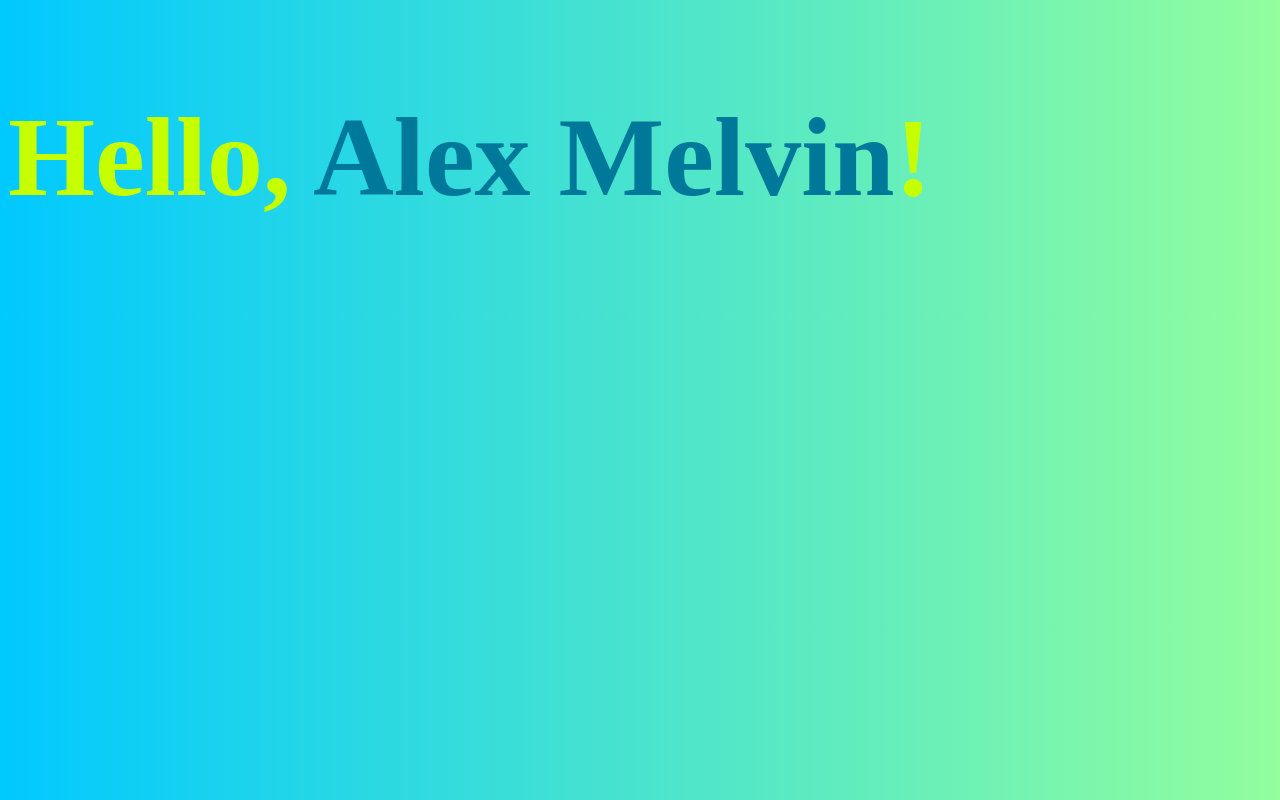
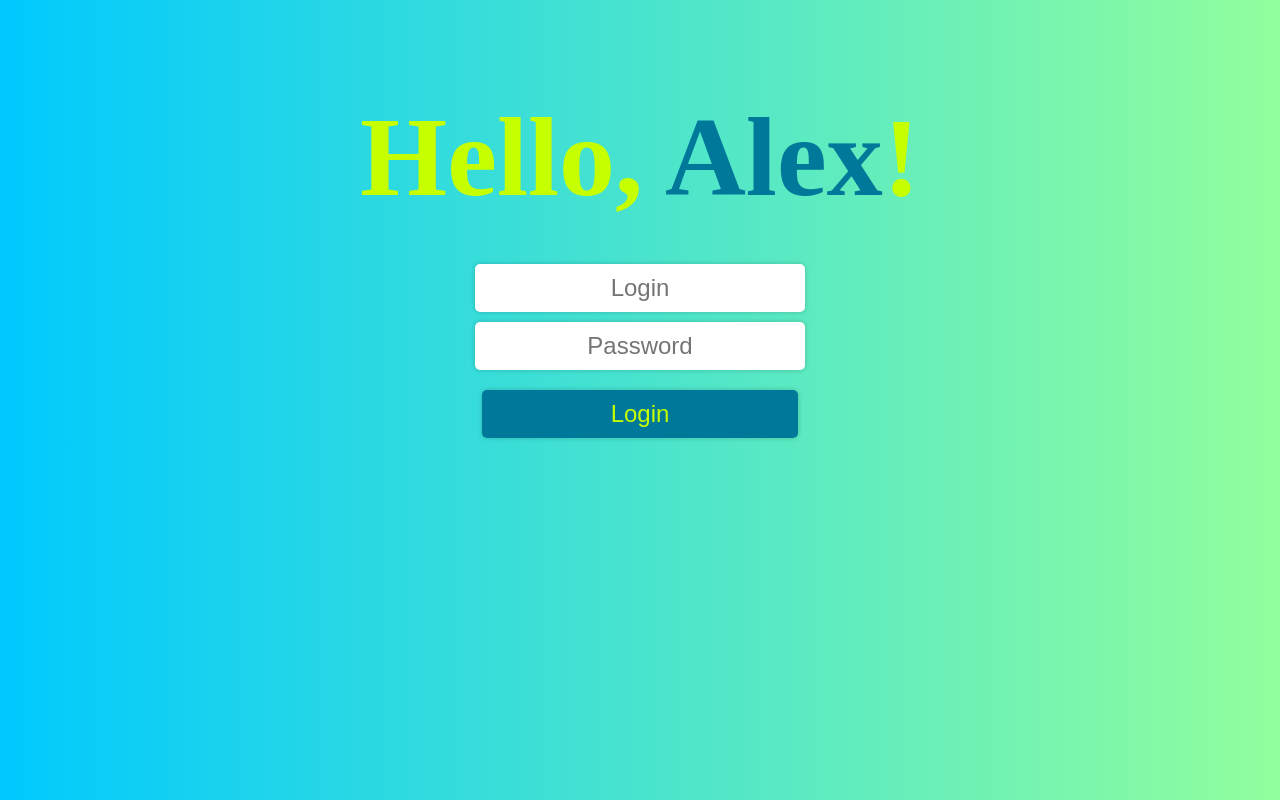
Before and after one commit to AlexMelw/learn-webpack, a React app: page / in a window 1280 px wide. Built offline with nearby package versions, Linux system fonts and the light colour scheme.

Commit message:
Make webpage look nice + add a login form

```diff
--- a/src/components/App.jsx
+++ b/src/components/App.jsx
@@ -1,11 +1,89 @@
 import React from 'react';
+import { useState } from 'react';
 
 export const App = ({ name }) => {
+    const [login, setLogin] = useState('');
+    const [password, setPassword] = useState('');
+
+    const handleLoginChange = (event) => {
+        setLogin(event.target.value);
+    };
+
+    const handlePasswordChange = (event) => {
+        setPassword(event.target.value);
+    };
+
+    const handleLoginBtnClick = () => {
+        alert(`Hi dude\n\nLogin: ${login}\nPassword: ${password}`);
+    };
+
     return (
         <>
-            <h2 className='lime-text'>
+            <h2 className='lime-text'
+                style={{
+                    textAlign: 'center',
+                    marginBottom: '0'
+                }}>
                 Hello, <span className='breeze-text'>{name}</span>!
             </h2>
+
+            <div style={{
+                marginTop: '2.625rem',
+                display: 'flex',
+                flexDirection: 'column',
+                alignItems: 'center',
+                textAlign: 'center'
+            }}>
+                <input
+                    type='text'
+                    placeholder='Login'
+                    value={login}
+                    onChange={handleLoginChange}
+                    style={{
+                        textAlign: 'center',
+                        fontSize: '1.5rem',
+                        padding: '0.625rem',
+                        marginBottom: '0.625rem',
+                        borderRadius: '0.3125rem',
+                        border: 'none',
+                        boxShadow: '0px 0px 0.3125rem rgba(0, 0, 0, 0.2)'
+                    }}
+                />
+
+                <input
+                    type='password'
+                    placeholder='Password'
+                    value={password}
+                    onChange={handlePasswordChange}
+                    style={{
+                        textAlign: 'center',
+                        fontSize: '1.5rem',
+                        padding: '0.625rem',
+                        marginBottom: '0.625rem',
+                        borderRadius: '0.3125rem',
+                        border: 'none',
+                        boxShadow: '0px 0px 0.3125rem rgba(0, 0, 0, 0.2)'
+                    }}
+                />
+
+                <button
+                    onClick={handleLoginBtnClick}
+                    style={{
+                        minWidth: '19.7rem',
+                        marginTop: '0.625rem',
+                        fontSize: '1.5rem',
+                        padding: '0.625rem',
+                        borderRadius: '0.3125rem',
+                        border: 'none',
+                        backgroundColor: '#007899',
+                        color: '#C6FF00',
+                        cursor: 'pointer',
+                        boxShadow: '0px 0px 0.3125rem rgba(0, 0, 0, 0.2)'
+                    }}
+                >
+                    Login
+                </button>
+            </div >
         </>
     );
 }
--- a/src/index.jsx
+++ b/src/index.jsx
@@ -5,6 +5,6 @@ import ReactDOM from 'react-dom';
 import { App } from './components/App.jsx';
 
 ReactDOM.render(
-    <App name="Alex Melvin" />,
+    <App name="Alex" />,
     document.getElementById('root')
 );
```
